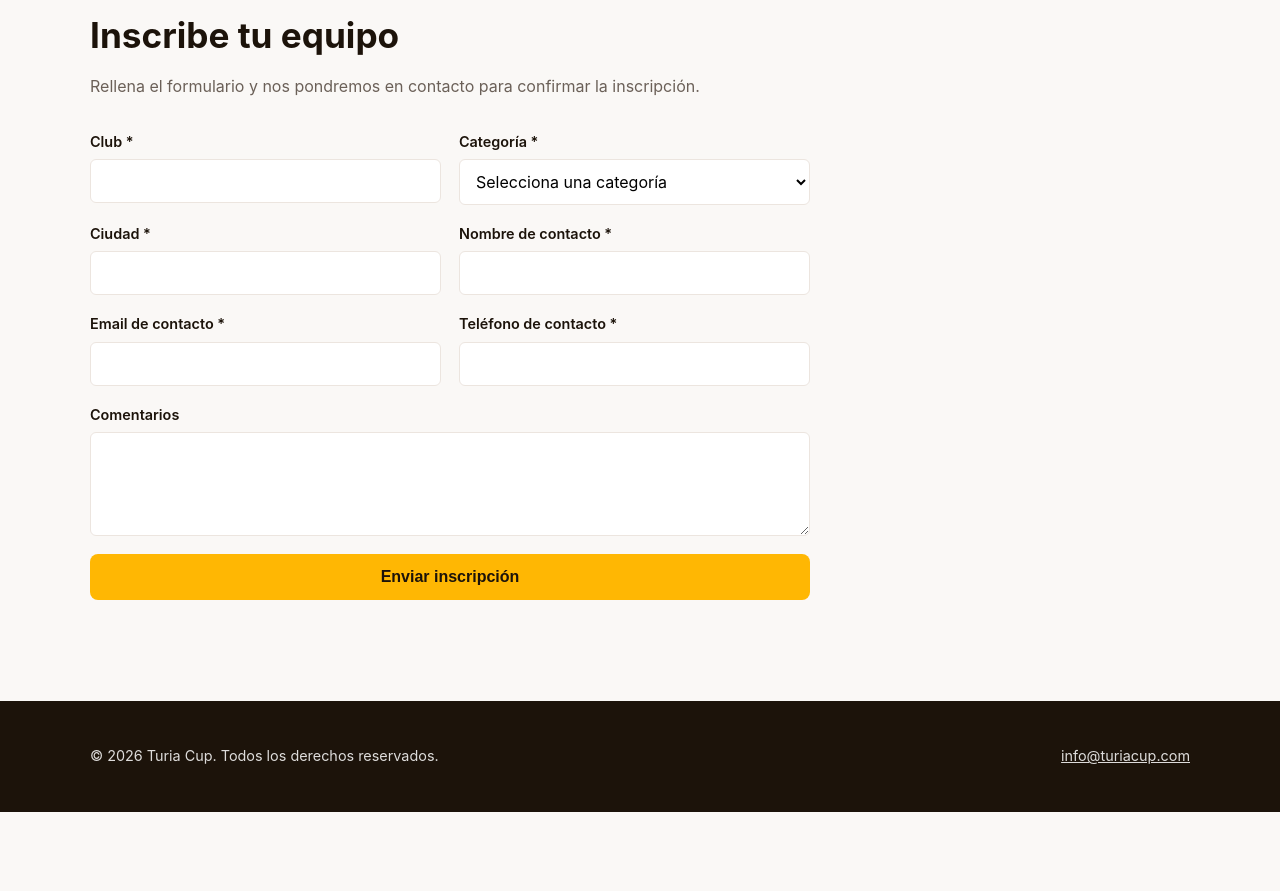
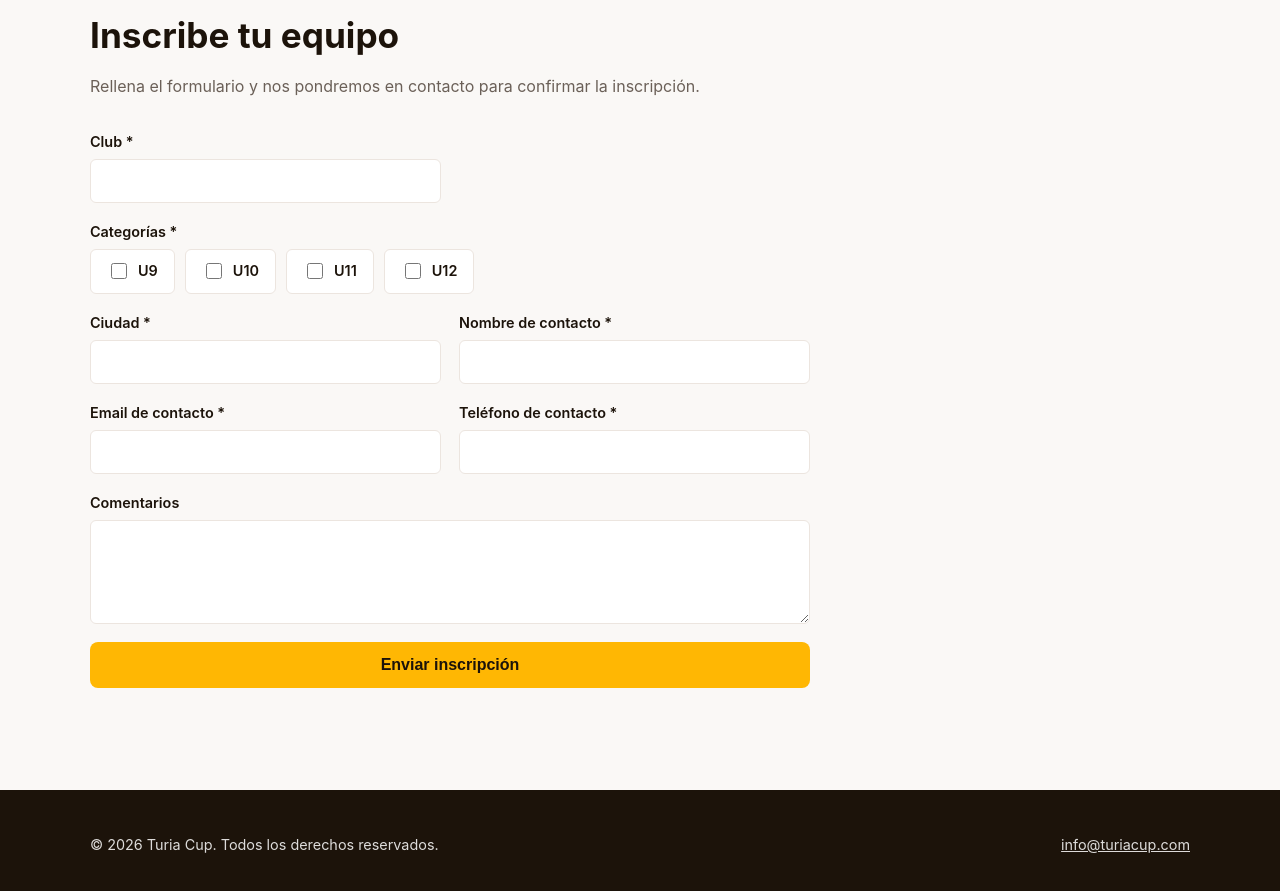
Before and after one commit to TuriaCup/turiacup, a plain HTML site: page public/index.html in a window 1280 px wide. Shown: the part 2660-3551 px from the top of the page. Before the commit the page ends 3472 px from the top, so only its background shows below. Drawn offline with Linux system fonts and the light colour scheme.

Commit message:
Permitir seleccionar varias categorías en la inscripción
El formulario pasa de un <select> a checkboxes (categorias[]).
El Worker valida y guarda la lista como texto separado por comas en
la nueva columna categorias (antes categoria, valor único).

Co-Authored-By: Claude Sonnet 5 <noreply@anthropic.com>

```diff
--- a/public/css/style.css
+++ b/public/css/style.css
@@ -271,6 +271,33 @@ h3 { font-size: 1.05rem; color: var(--blue-900); }
   outline: 2px solid var(--blue-500);
   outline-offset: 1px;
 }
+.checkbox-group {
+  display: flex;
+  flex-wrap: wrap;
+  gap: 10px;
+}
+.checkbox-option {
+  display: flex;
+  align-items: center;
+  gap: 8px;
+  padding: 10px 16px;
+  border: 1px solid var(--border);
+  border-radius: 6px;
+  background: var(--white);
+  font-weight: 500;
+  font-size: 1rem;
+  color: var(--text);
+  cursor: pointer;
+}
+.checkbox-option:has(input:checked) {
+  border-color: var(--blue-500);
+  background: #fff3e6;
+}
+.checkbox-option input {
+  width: 16px;
+  height: 16px;
+  accent-color: var(--blue-500);
+}
 .form-feedback {
   grid-column: 1 / -1;
   font-weight: 600;
--- a/public/index.html
+++ b/public/index.html
@@ -142,15 +142,14 @@
         <input type="text" id="club" name="club" required maxlength="120">
       </div>
 
-      <div class="form-row">
-        <label for="categoria">Categoría *</label>
-        <select id="categoria" name="categoria" required>
-          <option value="" disabled selected>Selecciona una categoría</option>
-          <option value="U9">U9</option>
-          <option value="U10">U10</option>
-          <option value="U11">U11</option>
-          <option value="U12">U12</option>
-        </select>
+      <div class="form-row form-row-full">
+        <label>Categorías *</label>
+        <div class="checkbox-group" id="categoriasGroup" role="group" aria-label="Categorías">
+          <label class="checkbox-option"><input type="checkbox" name="categorias" value="U9"> U9</label>
+          <label class="checkbox-option"><input type="checkbox" name="categorias" value="U10"> U10</label>
+          <label class="checkbox-option"><input type="checkbox" name="categorias" value="U11"> U11</label>
+          <label class="checkbox-option"><input type="checkbox" name="categorias" value="U12"> U12</label>
+        </div>
       </div>
 
       <div class="form-row">
--- a/public/js/main.js
+++ b/public/js/main.js
@@ -27,7 +27,18 @@ form.addEventListener('submit', async (e) => {
     return;
   }
 
+  const categorias = Array.from(
+    form.querySelectorAll('input[name="categorias"]:checked')
+  ).map((el) => el.value);
+
+  if (categorias.length === 0) {
+    feedback.textContent = 'Selecciona al menos una categoría.';
+    feedback.classList.add('error');
+    return;
+  }
+
   const data = Object.fromEntries(new FormData(form).entries());
+  data.categorias = categorias;
 
   submitBtn.disabled = true;
   submitBtn.textContent = 'Enviando...';
```
Also changed, not shown: worker/index.js (+10 -7 lines), 1 other file.
